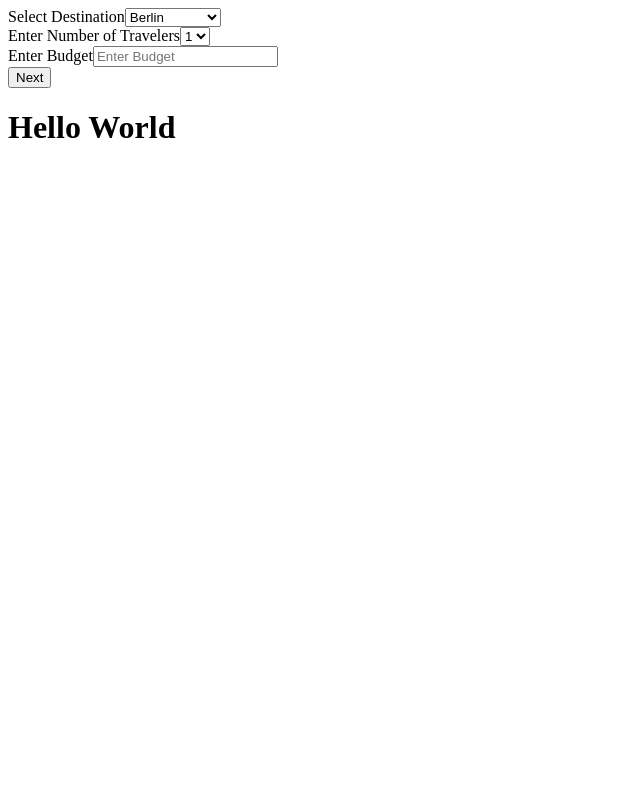
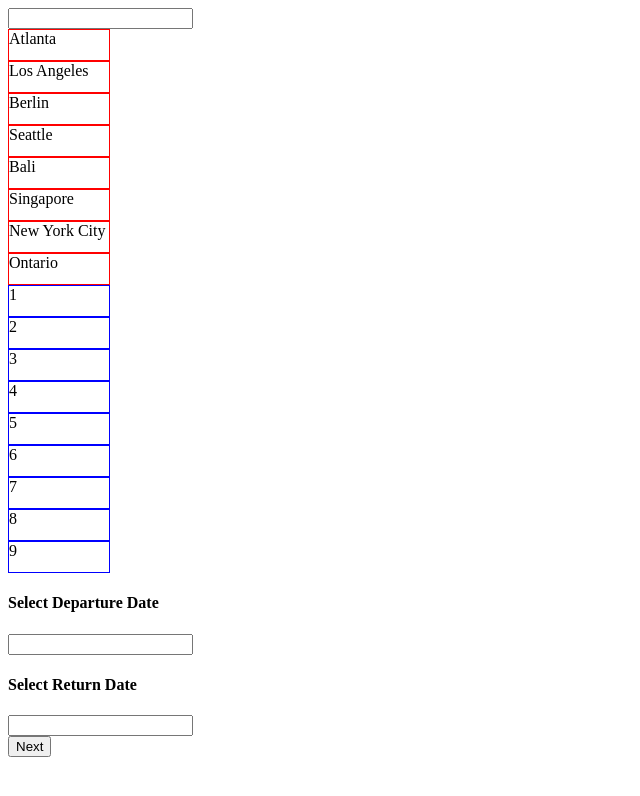
Before and after one commit to ctri-12-Goblin-shark/Travel-App, a React app: page / in a window 1280 px wide. Shown: the top 796 px of the page, without its empty margins (0-640 px from the left). Built offline with nearby package versions, Linux system fonts and the light colour scheme.

Commit message:
react-router-configure

```diff
--- a/package.json
+++ b/package.json
@@ -219,6 +219,7 @@
     "postcss-value-parser": "^4.2.0",
     "pretty-error": "^4.0.0",
     "process-nextick-args": "^2.0.1",
+    "prop-types": "^15.8.1",
     "proxy-addr": "^2.0.7",
     "punycode": "^2.1.1",
     "qs": "^6.11.0",
@@ -228,6 +229,8 @@
     "react": "^18.2.0",
     "react-datepicker": "^4.8.0",
     "react-dom": "^18.2.0",
+    "react-router": "^6.4.3",
+    "react-router-dom": "^6.4.3",
     "readable-stream": "^3.6.0",
     "readdirp": "^3.6.0",
     "rechoir": "^0.7.1",
--- a/src/components/App.js
+++ b/src/components/App.js
@@ -1,37 +1,27 @@
-import React, { Component } from 'react'
-import Select from './Select'
-import { useState } from 'react'
-const App = () => {
+import React, { Component } from 'react';
+import Select from './Select';
+import {BrowserRouter as Router, Routes, Route} from 'react-router-dom';
+import Plane from './Plane';
+import Hotel from './Hotel';
+import Car from './Car';
+import Summary from './Summary';
 
 
 
 
-//     const options = {
-//         method: 'GET',
-//         headers: {
-//             'X-RapidAPI-Key': '87407b036amshc2e3c92bcd9dfc7p11b8afjsn9aaed489847d',
-//             'X-RapidAPI-Host': 'skyscanner44.p.rapidapi.com'
-//         }
-//     };
-
-//     fetch('https://skyscanner44.p.rapidapi.com/search-rentacar?pickupId=95673383&pickupDate=2022-11-06&pickupTime=10%3A00&returnDate=2022-11-11&returnTime=10%3A00&currency=EUR', options)
-//         .then(response => response.json())
-//         .then(response => console.log(response))
-//         .catch(err => console.error(err));
-// }
-
-
-        return (
-            <div>
-                <Select
-
-                />
-
-                <h1> Hello World </h1>
-            </div>
-
-        )
-    }
+import { useState } from 'react';
+const App = () => {
+  return (
+    <Routes>
+      {/* paths do not exist in the backend, purely a filter for react; not http request*/}
+      <Route path = "/" element = {<Select/>}/>
+      <Route path = "/plane" element = {<Plane/>}/>
+      <Route path = "/hotel" element = {<Hotel/>}/>
+      <Route path = "/car" element = {<Car/>}/>
+      <Route path = "/summary" element = {<Summary/>}/>
+    </Routes>
+  )
+}
 
 
 export default App;
--- /dev/null
+++ b/src/components/Plane.js
@@ -0,0 +1,35 @@
+import React from 'react';
+import { useState } from "react";
+import {useLocation} from "react-router-dom";
+import { Link } from "react-router-dom";
+
+
+function Plane() {
+    const [planePricePreference, setPlanePricePreference] = useState("")
+
+const handlePlanePricePreference = (e) => {
+    const planeSelect = e.target.getAttribute('data-value');
+    setPlanePricePreference(planeSelect);
+}
+  return (
+    <div className = "planeSelect">
+        <div onClick = {handlePlanePricePreference} data-value = "fastest">Fastest</div>
+        <div onClick = {handlePlanePricePreference} data-value = "cheapest">Cheapest</div>
+        <div onClick = {handlePlanePricePreference} data-value = "best">Best</div>
+
+        <Link
+       to = "/hotel"
+       state = {{
+        destination: location.state.destination,
+        passengers: location.state.passengers,
+        budget:location.state.budget,
+        planePricePreference: planePricePreference
+       }}
+       >
+      <button className="next">Next</button>
+      </Link>
+    </div>
+  )
+}
+
+export default Plane;
--- a/src/components/Select.js
+++ b/src/components/Select.js
@@ -1,134 +1,112 @@
 import React from "react";
 import { useState } from "react";
-import Datepicker from 'react-datepicker'
+import {BrowserRouter as Router, Routes, Route} from 'react-router-dom';
+import { Link } from "react-router-dom";
+import DatePicker from "react-datepicker";
+import Plane from "./Plane.js";
+import {dateParse} from '../dateParser.js'
 //import { DateRangePicker } from 'rsuite'
-
+import 'react-datepicker/dist/react-datepicker.css';
 
 const Select = () => {
-    const [budget, setBudget] = useState("")
-    const [destination,setDestination] = useState("")
-    const [bags, setBag] = useState("")
-    const [travelers, setTravelers] = useState("")
-    const [planePrice, setPlanePrice] = useState("")
-    const [departureDate, setDepartureDate] = useState("")
-    const [returnDate, setReturnDate] = useState("")
-    const [pickupDate, setPickup] = useState("")
+  const [budget, setBudget] = useState("");
+  const [destination,setDestination] = useState("");
+  const [passengers, setPassengers] = useState("");
+  const [departureDate, setDepartureDate] = useState("");
+  const [returnDate, setReturnDate] = useState("");
 
-    const idApi = {
-        "ATL": "Atl ID",
-        "LAX": "LAX ID",
-        "BER": "BER ID",
-        "SEA": "SEA ID",
-        "BLC": "BLC ID",
-        "SIN": "SIN ID",
-        "JFK": "JFK ID",
-        "ONT": "ONT ID",
-    }
+  const idApi = {
+    "Atlanta": "ATL",
+    "Los Angeles": "LAX",
+    "Berlin": "BER",
+    "Seattle": "SEA",
+    "Bali": "DPS",
+    "Singapore": "SIN",
+    "New York City": "JFK",
+    "Ontario": "ONT",
+  };
 
+  const handleDestination = (e) => {
+    const destinationSelect = e.target.getAttribute('data-value');
+    console.log(e.target.getAttribute('data-value'));
+    setDestination(destinationSelect);
+  };
+  const handlePassengers = (e) => {
+    const passengerSelect = e.target.getAttribute('data-value');
+    console.log(e.target.getAttribute('data-value'));
+    setPassengers(passengerSelect);
+  };
+  const handleDepartureDate = (date) => {
+    console.log(dateParse(date.toString()));
+    // const departure =
+  }
+  const handleReturnDate = (date) => {
+    console.log(dateParse(date.toString()))
+    // const returnDate = e.target.get;
+  }
 
-const formSubmission = (e) => {
-    e.preventDefault();
-    setBudget(e.target.value);
-    setTravelers(e.target.value);
-    //const idNum = idApi.destination
-    //console.log(idApi["BLC"])
-    const reqObj = {destination,travelers,id: idApi[destination], budget}
-    // setApiObj({"destination":{destination},"travelers":"dd"})
-    console.log("destination", {destination});
-    //console.log("travelers", {travelers});
-    //console.log("budget", {budget})
-    console.log({reqObj})
-
-
-    // fetch('/api/plane', {
-    //     method: 'POST',
-    //     headers: {
-    //       'Content-Type': 'Application/JSON',
-    //     },
-    //     body: JSON.stringify({ destination:destination, travelers:travelers, departureDate: departureDate, returnDate:returnDate}),
-    //   })
-    //     .then((res) => {res.json()})
-    //     .then((res) => {
-    //         setPlanePrice(res.locals.planePrice)
-    //     })
-        // .catch((error) => console.log('ERROR: could not post-fetch: ' + error));
-    }
-
-    const dateRange = (e) => {
-
-        console.log(departureDate)
-        console.log(returnDate)
-    }
-
-    return (
-        <div className = "container-selection">
-
-            <form onSubmit={formSubmission}>
-                <div> Select Destination
-            <select className="destination"
-            onChange={e => {
-                const selectedDestination = e.target.value
-                setDestination(selectedDestination)
-            }}
-            >
-            <option value="BER">Berlin</option>
-            <option value="LAX">Los Angeles</option>
-            <option value="ATL">Atlanta</option>
-            <option value="SEA">Seattle</option>
-            <option value="BLC">Bali</option>
-            <option value="SIN">Singaopore</option>
-            <option value="JFK">New York</option>
-            <option value="ONT">Ontario</option>
-
-            </select>
-            </div>
-<div> Enter Number of Travelers
-            <select className="travelers-number"
-            onChange={e => {
-                const travelerCount = e.target.value;
-                setTravelers(travelerCount)
-            }}
-            >
-            <option value="1"> 1 </option>
-            <option value="2"> 2 </option>
-            <option value="3"> 3 </option>
-            <option value="4"> 4 </option>
-            <option value="5"> 5 </option>
-            <option value="6"> 6 </option>
-
-            </select>
-            </div>
-            <div>Enter Budget
-            <input type='number'
-            placeholder='Enter Budget'
-            className='Budget-input'
-            value={budget}
-            onChange={e => {
-                const budgetAmount = e.target.value
-                setBudget(budgetAmount)
-            }}
-            />
-             </div>
-
-            <button className="next">Next</button>
-            </form>
-            {/* <Datepicker
-
-              controls={['calendar']}
-              select="range"
-              display="inline"
-
-
-          />
-
-
-          <div>{departureDate} - {returnDate}</div> */}
-        </div>
+//   const Example = () => {
+//     const [startDate, setStartDate] = useState(new Date());
+//     return (
+//       <DatePicker selected={startDate} onChange={(date:Date) => setStartDate(date)} />
+//     );
+//   };
 
 
 
+  return (
+    <div className = "initialSelect">
+      <input className = "budget"></input>
+      <div className = "destinationSelect">
+        <div onClick = {handleDestination} data-value= "ATL" className = "destination">Atlanta</div>
+        <div onClick = {handleDestination} data-value= "LAX" className = "destination">Los Angeles</div>
+        <div onClick = {handleDestination} data-value = "BER" className = "destination">Berlin</div>
+        <div onClick = {handleDestination} data-value = "SEA" className = "destination">Seattle</div>
+        <div onClick = {handleDestination} data-value = "DPS" className = "destination">Bali</div>
+        <div onClick = {handleDestination} data-value = "SIN" className = "destination">Singapore</div>
+        <div onClick = {handleDestination} data-value = "JFK" className = "destination">New York City</div>
+        <div onClick = {handleDestination} data-value = "ONT" className = "destination">Ontario</div>
+      </div>
 
-    )
-}
+      <div className = "passengerSelect">
+        <div onClick = {handlePassengers} data-value = "1" className = "passengers">1</div>
+        <div onClick = {handlePassengers} data-value = "2" className = "passengers">2</div>
+        <div onClick = {handlePassengers} data-value = "3" className = "passengers">3</div>
+        <div onClick = {handlePassengers} data-value = "4" className = "passengers">4</div>
+        <div onClick = {handlePassengers} data-value = "5" className = "passengers">5</div>
+        <div onClick = {handlePassengers} data-value = "6" className = "passengers">6</div>
+        <div onClick = {handlePassengers} data-value = "7" className = "passengers">7</div>
+        <div onClick = {handlePassengers} data-value = "8" className = "passengers">8</div>
+        <div onClick = {handlePassengers} data-value = "9" className = "passengers">9</div>
+      </div>
+
+    <div id="departure-date-picker" className="datePicker">
+        <h4>Select Departure Date</h4>
+        <DatePicker className="date" selected = {departureDate} onChange={(date) => {setDepartureDate(date); handleDepartureDate}} />
+    </div>
+
+    <div id="return-date-picker" className="datePicker">
+        <h4> Select Return Date </h4>
+        <DatePicker selected = {returnDate} onChange={(date) => {setReturnDate(date); handleReturnDate}} />
+    </div>
+{/*
+    <div>
+        <DatePicker selected={returnDate} onChange={(date) => setReturnDate(date)} />
+    </div> */}
+
+      <Link
+       to = "/plane"
+       state = {{
+        destination: destination,
+        passengers: passengers,
+        budget: budget
+       }}
+       >
+      <button className="next">Next</button>
+      </Link>
+    </div>
+
+  );
+};
 
 export default Select;
--- /dev/null
+++ b/src/index.css
@@ -0,0 +1,11 @@
+.destination {
+    width: 100px;
+    height: 30px;
+    border: 1px solid red;
+}
+
+.passengers {
+    border: 1px solid blue;
+    width: 100px;
+    height: 30px;
+}
--- a/src/index.js
+++ b/src/index.js
@@ -1,5 +1,11 @@
 import React from "react";
 import ReactDOM from "react-dom";
 import App from "./components/App";
+import {BrowserRouter as Router, Routes, Route} from 'react-router-dom';
+import './index.css';
 
-ReactDOM.render(<App />, document.getElementById('root'))
+ReactDOM.render(
+  <Router>
+    <App/>
+  </Router>,
+  document.getElementById('root'));
```
Also changed, not shown: src/components/Car.js (+40 -55 lines), src/components/Hotel.js (+28 -47 lines), src/components/Summary.js (+36 -44 lines), src/dateParser.js (+38 -6 lines), src/index.html (line endings or trailing spaces), 1 other file (tests, documents, lock files or other folders).
